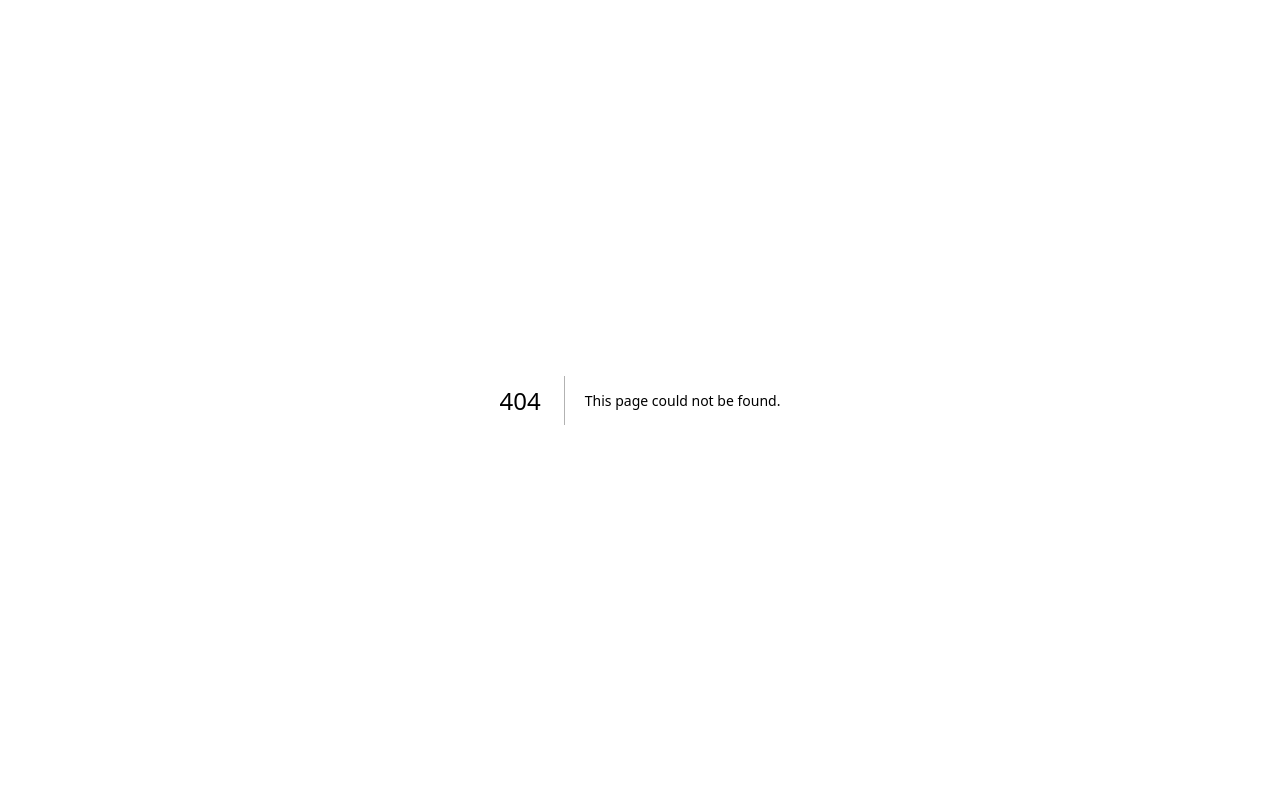
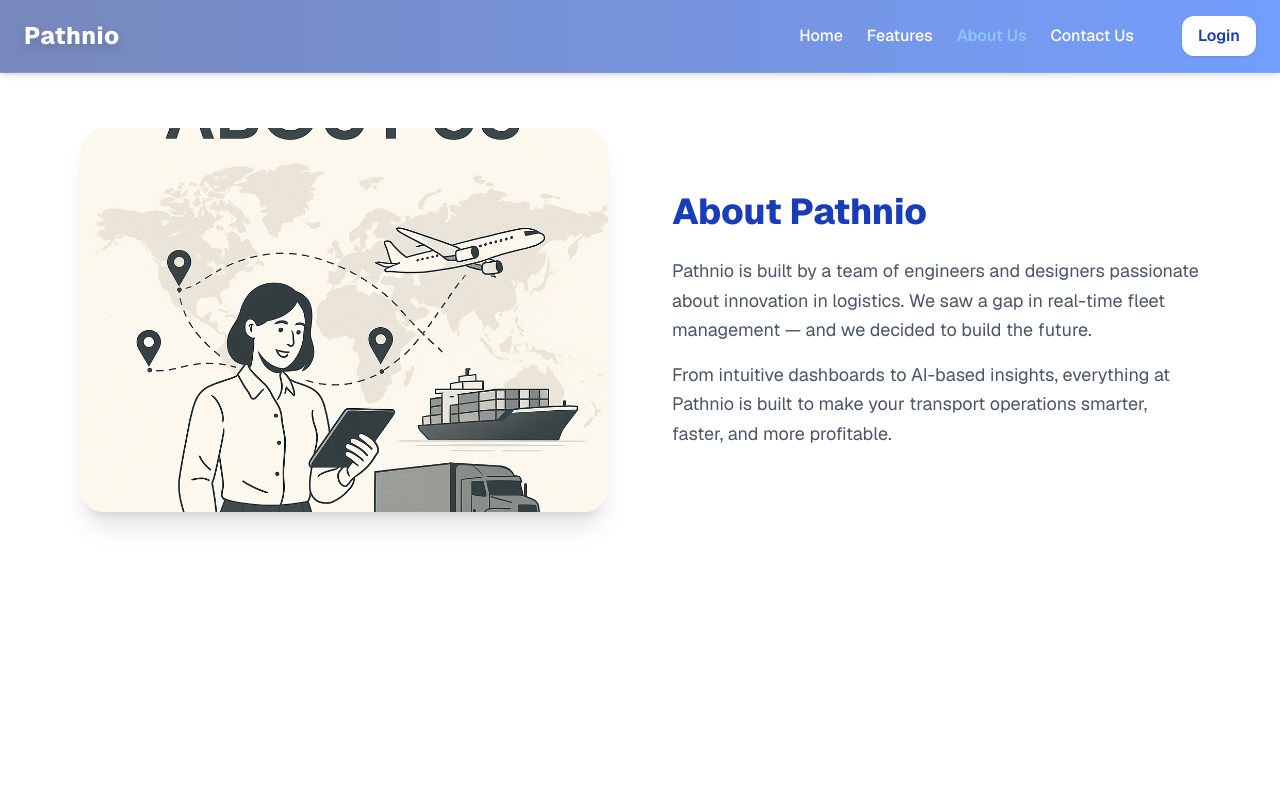
Before and after one commit to azizollahpayandeh/Pathnio, a Next.js app in the folder frontend/: page /about in a window 1280 px wide. Before the commit this address had no page. Shown: the top 800 px of the page. Built offline with nearby package versions, Linux system fonts and the light colour scheme.

Commit message:
About Us

```diff
--- /dev/null
+++ b/frontend/src/app/about/page.tsx
@@ -0,0 +1,101 @@
+'use client';
+
+import Link from 'next/link';
+
+export default function AboutPage() {
+  return (
+    <div className="text-gray-800 font-sans">
+      <header className="fixed top-0 w-full z-50 backdrop-blur-md bg-gradient-to-r from-blue-900/60 to-blue-600/60 shadow-md border-b border-white/10">
+        <div className="container mx-auto px-6 py-4 flex justify-between items-center">
+          <h1 className="text-2xl font-extrabold text-white tracking-wide drop-shadow-lg">
+            Pathnio
+          </h1>
+          <nav className="space-x-6 text-white font-medium flex items-center">
+            <Link href="/" className="hover:text-blue-300 transition">
+              Home
+            </Link>
+            <Link href="#features" className="hover:text-blue-300 transition">
+              Features
+            </Link>
+            <Link href="/about" className="text-blue-300 font-semibold">
+              About Us
+            </Link>
+            <Link href="#contact" className="hover:text-blue-300 transition">
+              Contact Us
+            </Link>
+            <Link
+              href="/login"
+              className="ml-6 px-4 py-2 bg-white text-blue-800 font-semibold rounded-xl shadow hover:bg-blue-100 transition"
+            >
+              Login
+            </Link>
+          </nav>
+        </div>
+      </header>
+
+      <main className="pt-32 pb-24 px-6 md:px-20 bg-white min-h-screen">
+        <div className="max-w-6xl mx-auto grid md:grid-cols-2 gap-16 items-center">
+          <div className="relative w-full h-64 md:h-96 rounded-3xl overflow-hidden shadow-xl">
+            <img
+              src="/images/about.png"
+              alt="Our Team"
+              className="w-full h-full object-cover"
+            />
+          </div>
+
+          <div>
+            <h2 className="text-4xl font-extrabold text-blue-800 mb-6 animate-text-fade-in">
+              About Pathnio
+            </h2>
+            <p
+              className="text-lg text-gray-600 leading-relaxed mb-4 animate-text-fade-in"
+              style={{ animationDelay: '0.2s' }}
+            >
+              Pathnio is built by a team of engineers and designers passionate
+              about innovation in logistics. We saw a gap in real-time fleet
+              management — and we decided to build the future.
+            </p>
+            <p
+              className="text-lg text-gray-600 leading-relaxed animate-text-fade-in"
+              style={{ animationDelay: '0.4s' }}
+            >
+              From intuitive dashboards to AI-based insights, everything at
+              Pathnio is built to make your transport operations smarter,
+              faster, and more profitable.
+            </p>
+          </div>
+        </div>
+      </main>
+
+      <footer className="bg-blue-800 text-white py-16 px-6">
+        <div className="max-w-4xl mx-auto text-center">
+          <h5 className="text-2xl font-semibold mb-4">Get in Touch</h5>
+          <p className="mb-4 text-gray-300">
+            For business inquiries, partnership proposals, or general questions,
+            feel free to contact our team.
+          </p>
+          <p className="text-sm text-gray-400">
+            &copy; {new Date().getFullYear()} Pathnio Inc. All rights reserved.
+          </p>
+        </div>
+      </footer>
+
+      <style jsx>{`
+        @keyframes text-fade-in {
+          from {
+            opacity: 0;
+            transform: translateY(20px);
+          }
+          to {
+            opacity: 1;
+            transform: translateY(0);
+          }
+        }
+
+        .animate-text-fade-in {
+          animation: text-fade-in 1s ease-out forwards;
+        }
+      `}</style>
+    </div>
+  );
+}
--- a/frontend/src/app/page.tsx
+++ b/frontend/src/app/page.tsx
@@ -24,8 +24,8 @@ export default function HomePage() {
           <nav className="space-x-6 text-white font-medium flex items-center">
             <a href="#" className="hover:text-blue-300 transition">Home</a>
             <a href="#features" className="hover:text-blue-300 transition">Features</a>
-            <a href="#about" className="hover:text-blue-300 transition">About Us</a>
-            <a href="#contact" className="hover:text-blue-300 transition">Contact</a>
+            <a href="/about" className="hover:text-blue-300 transition">About Us</a>
+            <a href="#contact" className="hover:text-blue-300 transition">Contact Us</a>
             <Link
               href="/login"
               className="ml-6 px-4 py-2 bg-white text-blue-800 font-semibold rounded-xl shadow hover:bg-blue-100 transition"
```
Also changed, not shown: frontend/public/images/about.png (added).
